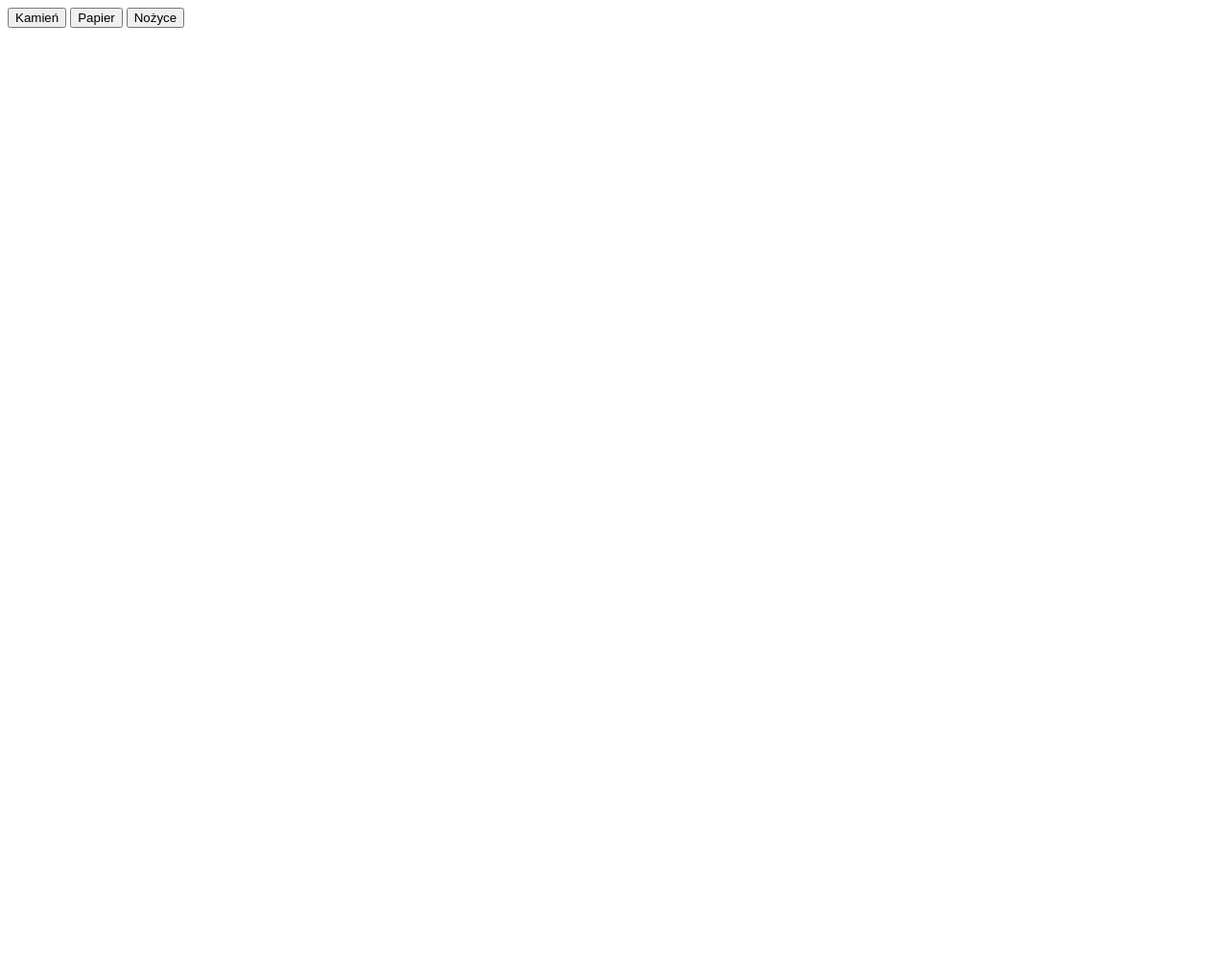
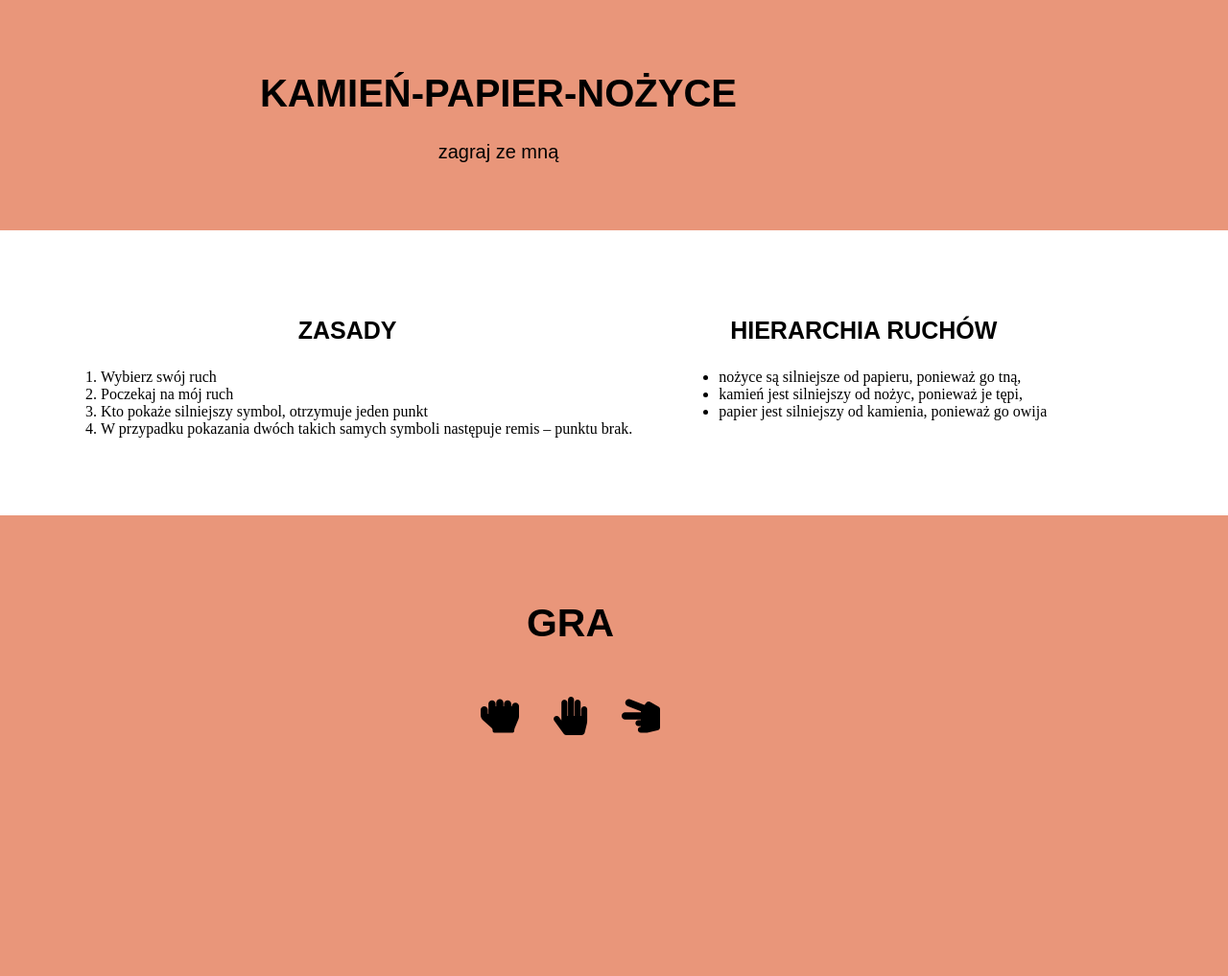
Before and after one commit to martucha17/javascript-prework, a website: page index.html in a window 1280 px wide. Shown: the whole page at 96% size. Before the commit the page ends 800 px from the top, so only its background shows below. Drawn offline with nearby package versions, Linux system fonts and the light colour scheme; files that its build step writes are made by us from their sources.

Commit message:
Add HTML and CSS

```diff
--- a/index.html
+++ b/index.html
@@ -4,16 +4,50 @@
 	<meta charset="UTF-8">
 	<title>Kamień, papier, nożyce</title>
 	<link rel="stylesheet" href="css/style.css">
+	<link rel="stylesheet" href="https://cdnjs.cloudflare.com/ajax/libs/font-awesome/5.9.0/css/all.min.css">
 </head>
 <body>
+	<div class="header">
+		<div class="header-title">
+			<h1 class="title">KAMIEŃ-PAPIER-NOŻYCE</h1>
+			<p>zagraj ze mną</p>
+		</div>
+	</div>
 	<div class="container">
-		<div id="buttons">
-			<button id="rock-btn">Kamień</button>
-			<button id="paper-btn">Papier</button>
-			<button id="scissors-btn">Nożyce</button>
+		<div class="rules">
+			<div class="rules-box">
+				<h3>ZASADY</h3>
+				<ol>
+					<li>Wybierz swój ruch</li>
+					<li>Poczekaj na mój ruch</li>
+					<li>Kto pokaże silniejszy symbol, otrzymuje jeden punkt</li>
+					<li>W przypadku pokazania dwóch takich samych symboli następuje remis – punktu brak.</li>
+				</ol>
+			</div>
+			<div class="rules-box">
+				<h3>HIERARCHIA RUCHÓW</h3>
+				<ul>
+					<li>nożyce są silniejsze od papieru, ponieważ go tną,</li>
+					<li>kamień jest silniejszy od nożyc, ponieważ je tępi,</li>
+					<li>papier jest silniejszy od kamienia, ponieważ go owija</li>
+				</ul>
+			</div>
 		</div>
-		<div id="messages"></div>
 	</div>
+	<div class="game">
+		<div class="game-content">
+			<div class="game-title">
+				<h3>GRA</h3>
+			</div>
+			<div id="buttons">
+				<button id="rock-btn"><i class="fas fa-hand-rock"></i></button>
+				<button id="paper-btn"><i class="fas fa-hand-paper"></i></button>
+				<button id="scissors-btn"><i class="fas fa-hand-scissors"></i></button>
+			</div>
+			<div id="messages">
+			</div>
+		</div>
+	<div>
 	<script src="js/functions.js"></script>
 	<script src="js/script.js"></script>
 </body>
--- a/sass/style.scss
+++ b/sass/style.scss
@@ -0,0 +1,4 @@
+.container {
+    margin: 30px;
+    padding: 10px;
+}
```
Also changed, not shown: css/style.css (added).
